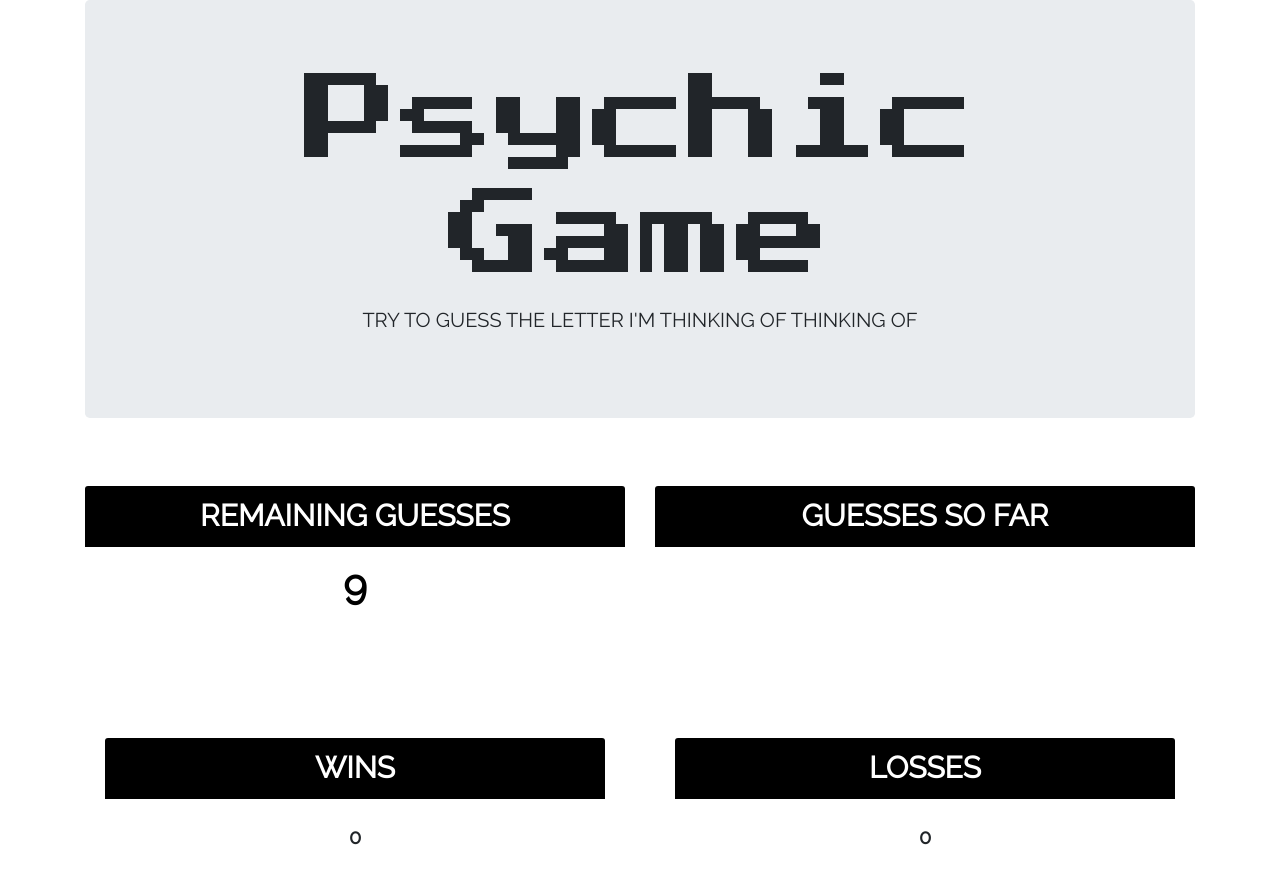
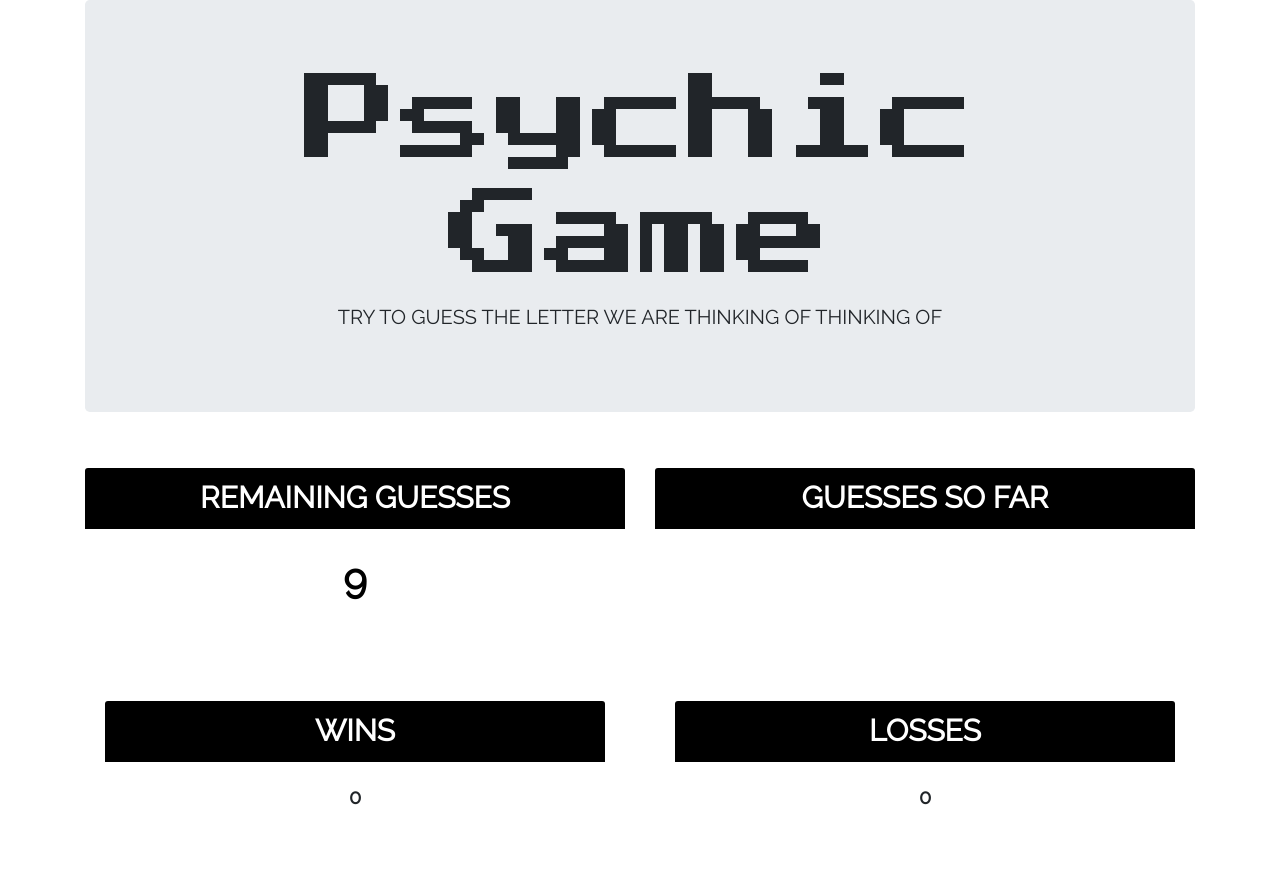
Before and after one commit to jasonfleming1/Psychic-Game, a plain HTML site: page index.html in a window 1280 px wide. After the commit the page ends 832 px from the top, so only its background shows below. Drawn offline with nearby package versions, Linux system fonts and the light colour scheme.

```diff
--- a/assets/css/style.css
+++ b/assets/css/style.css
@@ -3,7 +3,6 @@
     body {
         font-family: 'Raleway', sans-serif;
         text-align: center;
-        line-height: 36px;
     }
 
 /* jumbotron styles */
--- a/index.html
+++ b/index.html
@@ -21,7 +21,7 @@
 
         <div class="jumbotron">
             <h1 class="display-1">Psychic Game </h1>
-            <p class="lead">try to guess the letter i'm thinking of thinking of</p>
+            <p class="lead">try to guess the letter we are thinking of thinking of</p>
         </div>
 
         <!--End Game Header-->
```
